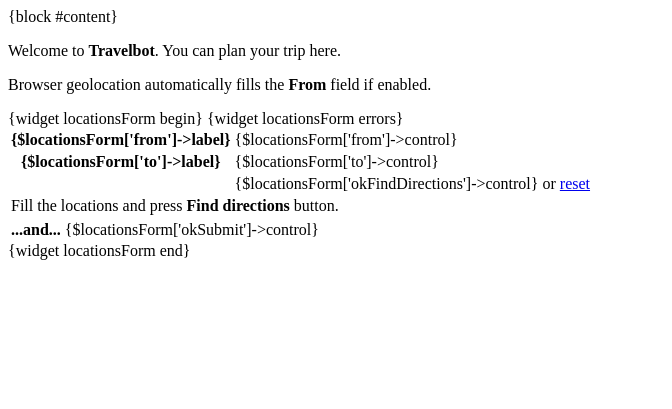
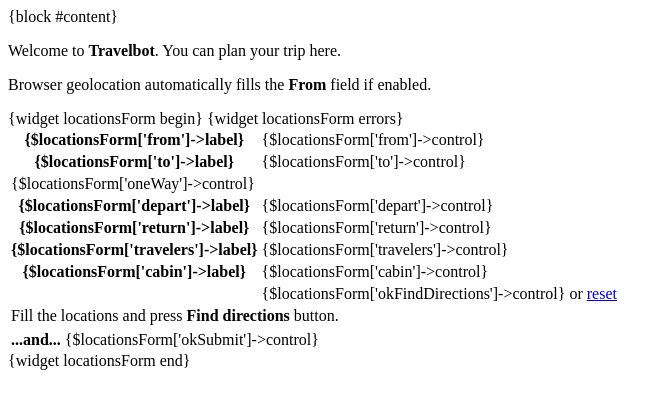
Before and after one commit to travelbot/travelbot, a PHP site: page /templates/Homepage/default.phtml in a window 1280 px wide. Shown: the top 409 px of the page, without its empty margins (0-672 px from the left). Run offline with PHP 8.4, Linux system fonts and the light colour scheme.

Commit message:
changes in presenters and form

```diff
--- a/app/presenters/TripPresenter.php
+++ b/app/presenters/TripPresenter.php
@@ -67,6 +67,11 @@
 			$trip->arrival,
 			new ArticleWikipediaMapper()
 		);
+
+        $flightMapper = new FlightKayakMapper();
+        $flightService = new FlightService($this->entityManager);
+        $this->template->flights = $flightService->buildFlights($flightMapper, 'PRG','PAR',"11/11/2010","11/14/2010",'1','e','n');
+//        $this->template->flights = $flight->searchFlights('PRG','PAR',"11/11/2010","11/14/2010",'1','e','n');
 	}
 
 }
--- a/app/templates/Homepage/default.phtml
+++ b/app/templates/Homepage/default.phtml
@@ -16,7 +16,25 @@
         <th>{$locationsForm['to']->label}</th>
         <td>{$locationsForm['to']->control}</td>
     </tr>
-
+    <tr>
+        <td>{$locationsForm['oneWay']->control}</td>
+    </tr>
+    <tr>
+        <th>{$locationsForm['depart']->label}</th>
+        <td>{$locationsForm['depart']->control}</td>
+    </tr>
+    <tr>
+        <th>{$locationsForm['return']->label}</th>
+        <td>{$locationsForm['return']->control}</td>
+    </tr>
+    <tr>
+        <th>{$locationsForm['travelers']->label}</th>
+        <td>{$locationsForm['travelers']->control}</td>
+    </tr>
+    <tr>
+        <th>{$locationsForm['cabin']->label}</th>
+        <td>{$locationsForm['cabin']->control}</td>
+    </tr>
     <tr>
         <th>&nbsp;</th>
         <td>
```
Also changed, not shown: app/presenters/HomepagePresenter.php (+19 -0 lines).
